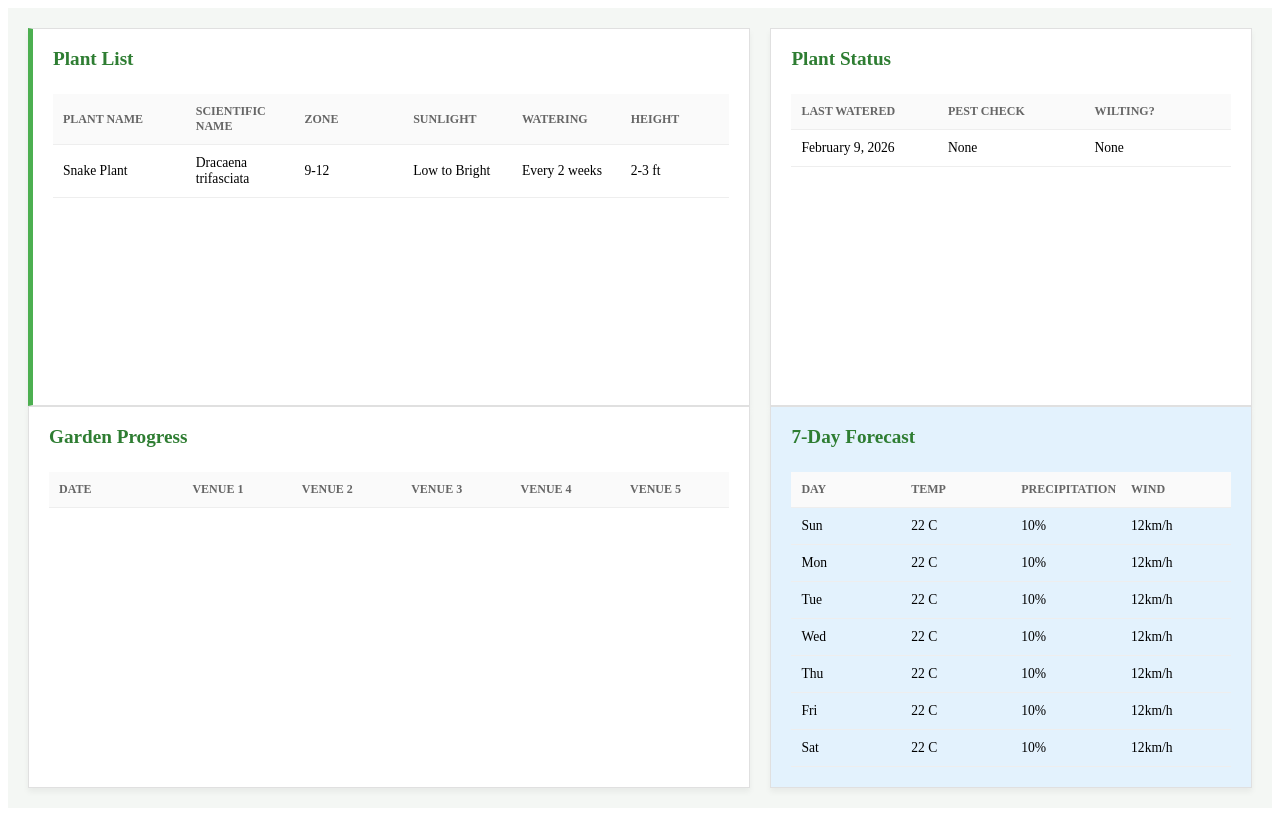
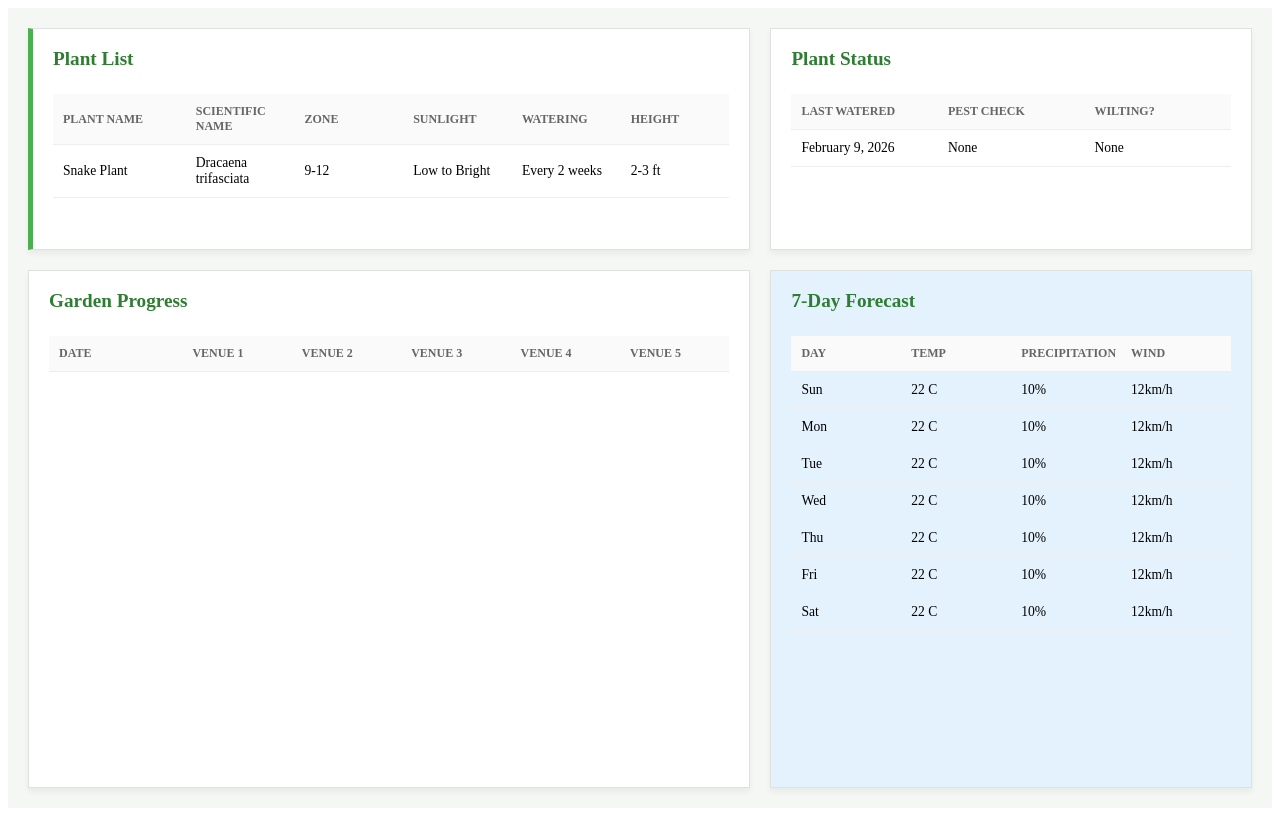
Before and after one commit to marke999/my-garden, a React (Create React App) app: page / in a window 1280 px wide. Built offline with nearby package versions, Linux system fonts and the light colour scheme; the HTML template or start-up script is replaced by a standard one.

Commit message:
13th commit

```diff
--- a/src/index.css
+++ b/src/index.css
@@ -3,9 +3,9 @@
   /* Columns: Left is 1.5 parts, Right is 1 part */
   grid-template-columns: 1.5fr 1fr;
   /* Rows: Top and Bottom */
-  grid-template-rows: 1fr 1fr;
+  grid-template-rows: 0.6fr 1.4fr;
   column-gap: 20px;
-  row-gap: 0;
+  row-gap: 20px;
   height: 100vh;
   padding: 20px;
   background-color: #f4f7f4; /* Subtle garden green tint */
```
